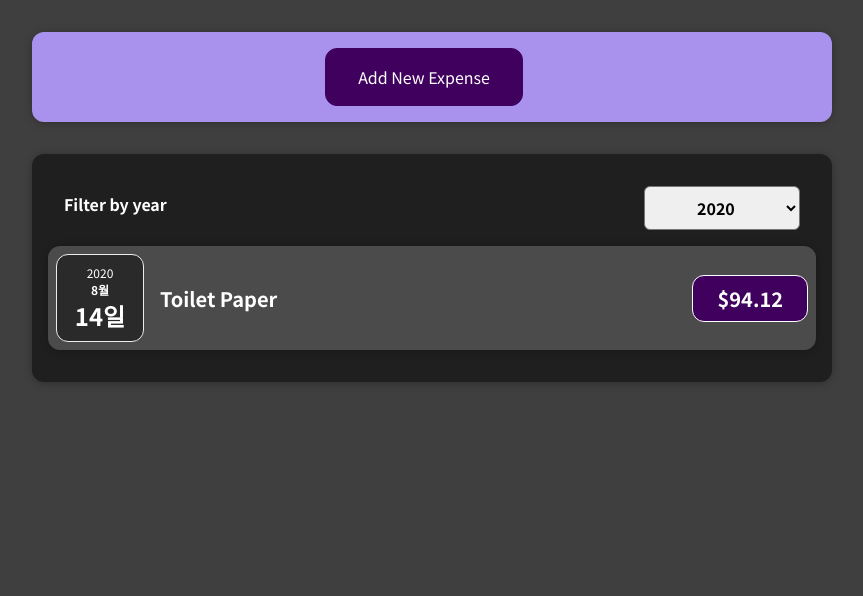
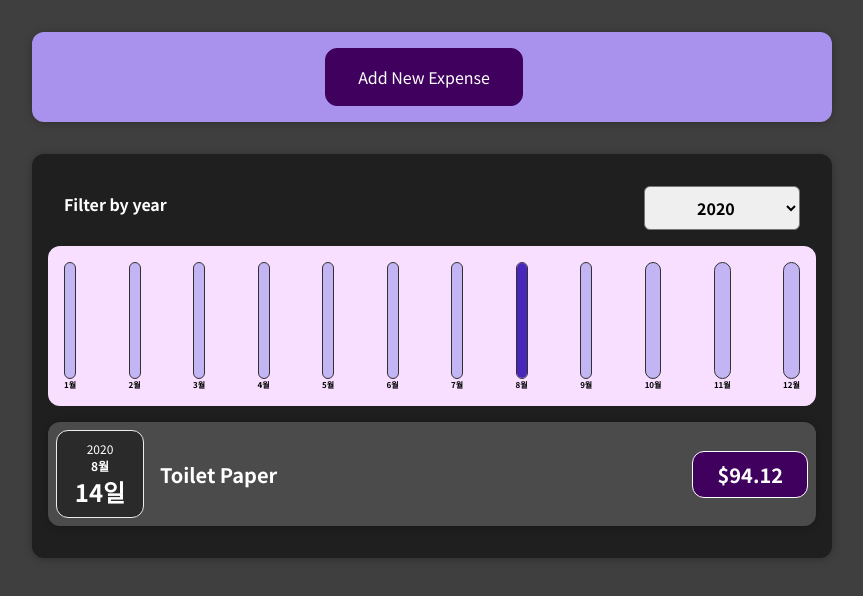
Before and after one commit to YangHyeonBin/react-study, a React (Create React App) app: page / in a window 1280 px wide. Shown: the top 596 px of the page, without its empty margins (208-1071 px from the left). Built offline with nearby package versions, Linux system fonts and the light colour scheme.

Commit message:
first module finish

```diff
--- /dev/null
+++ b/src/components/Chart/Chart.css
@@ -0,0 +1,9 @@
+.chart {
+  padding: 1rem;
+  border-radius: 12px;
+  background-color: #f8dfff;
+  text-align: center;
+  display: flex;
+  justify-content: space-between;
+  height: 10rem;
+}
--- /dev/null
+++ b/src/components/Chart/Chart.js
@@ -0,0 +1,24 @@
+import React from 'react'
+
+import ChartBar from './ChartBar'
+import './Chart.css'
+
+const Chart = (props) => {
+  const dataPointValues = props.dataPoints.map(dataPoint => dataPoint.value);
+  const totalMaximum = Math.max(...dataPointValues);
+
+  return (
+    <div className="chart">
+      {props.dataPoints.map((dataPoint) => (
+        <ChartBar
+          key={dataPoint.label}
+          value={dataPoint.value}
+          maxValue={totalMaximum}
+          label={dataPoint.label}
+        />
+      ))}
+    </div>
+  );
+};
+
+export default Chart
--- /dev/null
+++ b/src/components/Chart/ChartBar.css
@@ -0,0 +1,30 @@
+.chart-bar {
+  height: 100%;
+  display: flex;
+  flex-direction: column;
+  align-items: center;
+}
+
+.chart-bar__inner {
+  height: 100%;
+  width: 100%;
+  border: 1px solid #313131;
+  border-radius: 12px;
+  background-color: #c3b4f3;
+  overflow: hidden;
+  display: flex;
+  flex-direction: column;
+  justify-content: flex-end;
+}
+
+.chart-bar__fill {
+  background-color: #4826b9;
+  width: 100%;
+  transition: all 0.3s ease-out;
+}
+
+.chart-bar__label {
+  font-weight: bold;
+  font-size: 0.5rem;
+  text-align: center;
+}
--- /dev/null
+++ b/src/components/Chart/ChartBar.js
@@ -0,0 +1,22 @@
+import React from 'react';
+
+import './ChartBar.css';
+
+const ChartBar = props => {
+  let barFillHeight = '0%';
+
+  if (props.maxValue > 0) {
+    barFillHeight = Math.round((props.value / props.maxValue) * 100) + '%';
+  }
+
+  return (
+    <div className="chart-bar">
+      <div className="chart-bar__inner">
+        <div className="chart-bar__fill" style={{ height: barFillHeight }}></div>
+      </div>
+      <div className="chart-bar__label">{props.label}</div>
+    </div>
+  );
+};
+
+export default ChartBar;
--- a/src/components/Expenses/ExpenseItem.js
+++ b/src/components/Expenses/ExpenseItem.js
@@ -6,6 +6,7 @@
 
 function ExpenseItem(props) {
   return (
+    <li>
       <Card className="expense-item">
         <ExpenseDate date={props.date} />
         <div className="expense-item__description">
@@ -13,6 +14,7 @@
           <div className="expense-item__price">${props.amount}</div>
         </div>
       </Card>
+    </li>
   );
 }
 
--- a/src/components/Expenses/Expenses.js
+++ b/src/components/Expenses/Expenses.js
@@ -1,34 +1,22 @@
-import React, { useState } from 'react'
+import React, { useState } from 'react';
 
-import ExpenseItem from './ExpenseItem'
-import Card from '../UI/Card'
-import ExpensesFilter from './ExpensesFilter'
+import Card from '../UI/Card';
+import ExpensesFilter from './ExpensesFilter';
+import ExpensesList from './ExpensesList';
+import ExpensesChart from './ExpensesChart';
 
-import './Expenses.css'
+import './Expenses.css';
 
 function Expenses(props) {
-  const [filteredYear, setFilteredYear] = useState('2020')
+  const [filteredYear, setFilteredYear] = useState('2020');
 
   const filterChangeHandler = (selectedYear) => {
-    setFilteredYear(selectedYear)
-  }
+    setFilteredYear(selectedYear);
+  };
 
   const filteredExpenses = props.items.filter((expense) => {
     return expense.date.getFullYear().toString() === filteredYear
-  })
-
-  let expensesContent = <p>No expenses found.</p> // 여기서 JSX syntax 이런 식으로 사용 가능
-
-  if (filteredExpenses.length > 0) { // 기본값은 위와 같고, 배열에 요소 있으면 이렇게 덮어쓰기
-    expensesContent = filteredExpenses.map((expense) => (
-      <ExpenseItem
-        key={expense.id}
-        title={expense.title}
-        amount={expense.amount}
-        date={expense.date}
-      />
-    ));
-  }
+  }); // ExpensesList에 filteredExpenses를 prop으로 전달
 
   return (
     <div> {/* 소문자로 시작=내장 요소로 인식 */}
@@ -37,10 +25,11 @@
           selected={filteredYear}
           onChangeFilter={filterChangeHandler}
         />
-        {expensesContent}
+        <ExpensesChart expenses={filteredExpenses} />
+        <ExpensesList items={filteredExpenses} />
       </Card>
     </div>
-  )
-}
+  );
+};
 
-export default Expenses
+export default Expenses;
--- /dev/null
+++ b/src/components/Expenses/ExpensesChart.js
@@ -0,0 +1,29 @@
+import React from 'react';
+
+import Chart from '../Chart/Chart';
+
+const ExpensesChart = props => {
+  const chartDataPoints = [
+    { label: '1월', value: 0 },
+    { label: '2월', value: 0 },
+    { label: '3월', value: 0 },
+    { label: '4월', value: 0 },
+    { label: '5월', value: 0 },
+    { label: '6월', value: 0 },
+    { label: '7월', value: 0 },
+    { label: '8월', value: 0 },
+    { label: '9월', value: 0 },
+    { label: '10월', value: 0 },
+    { label: '11월', value: 0 },
+    { label: '12월', value: 0 },
+  ];
+
+  for (const expense of props.expenses) {
+    const expenseMonth = expense.date.getMonth();
+    chartDataPoints[expenseMonth].value += expense.amount;
+  }
+
+  return <Chart dataPoints={chartDataPoints} />;
+};
+
+export default ExpensesChart;
--- /dev/null
+++ b/src/components/Expenses/ExpensesList.css
@@ -0,0 +1,9 @@
+.expenses-list {
+  list-style: none;
+  padding: 0;
+}
+
+.expenses-list__fallback {
+  color: white;
+  text-align: center;
+}
--- /dev/null
+++ b/src/components/Expenses/ExpensesList.js
@@ -0,0 +1,25 @@
+import React from 'react'
+
+import ExpenseItem from './ExpenseItem'
+import './ExpensesList.css'
+
+const ExpensesList = (props) => {
+  if (props.items.length === 0) {
+    return <h2 className="expenses-list__fallback">Found no expenses.</h2>
+  } // 아이템 없을 때, 아래는 아이템 있을 때
+
+  return (
+    <ul className="expenses-list">
+      {props.items.map((expense) => (
+        <ExpenseItem
+          key={expense.id}
+          title={expense.title}
+          amount={expense.amount}
+          date={expense.date}
+        />
+      ))}
+    </ul>
+  )
+}
+
+export default ExpensesList
--- a/src/components/NewExpenses/ExpenseForm.js
+++ b/src/components/NewExpenses/ExpenseForm.js
@@ -42,7 +42,7 @@
     const expenseData = {
       // user input 담은 객체
       title: enteredTitle, // enteredTitle이라는 state를 저장
-      amount: enteredAmount,
+      amount: +enteredAmount,
       date: new Date(enteredDate), // 문자열인 enteredDate를 날짜 객체로 변환해 저장
     }
 
```
Lines whose indentation alone changed are shown as unchanged.
